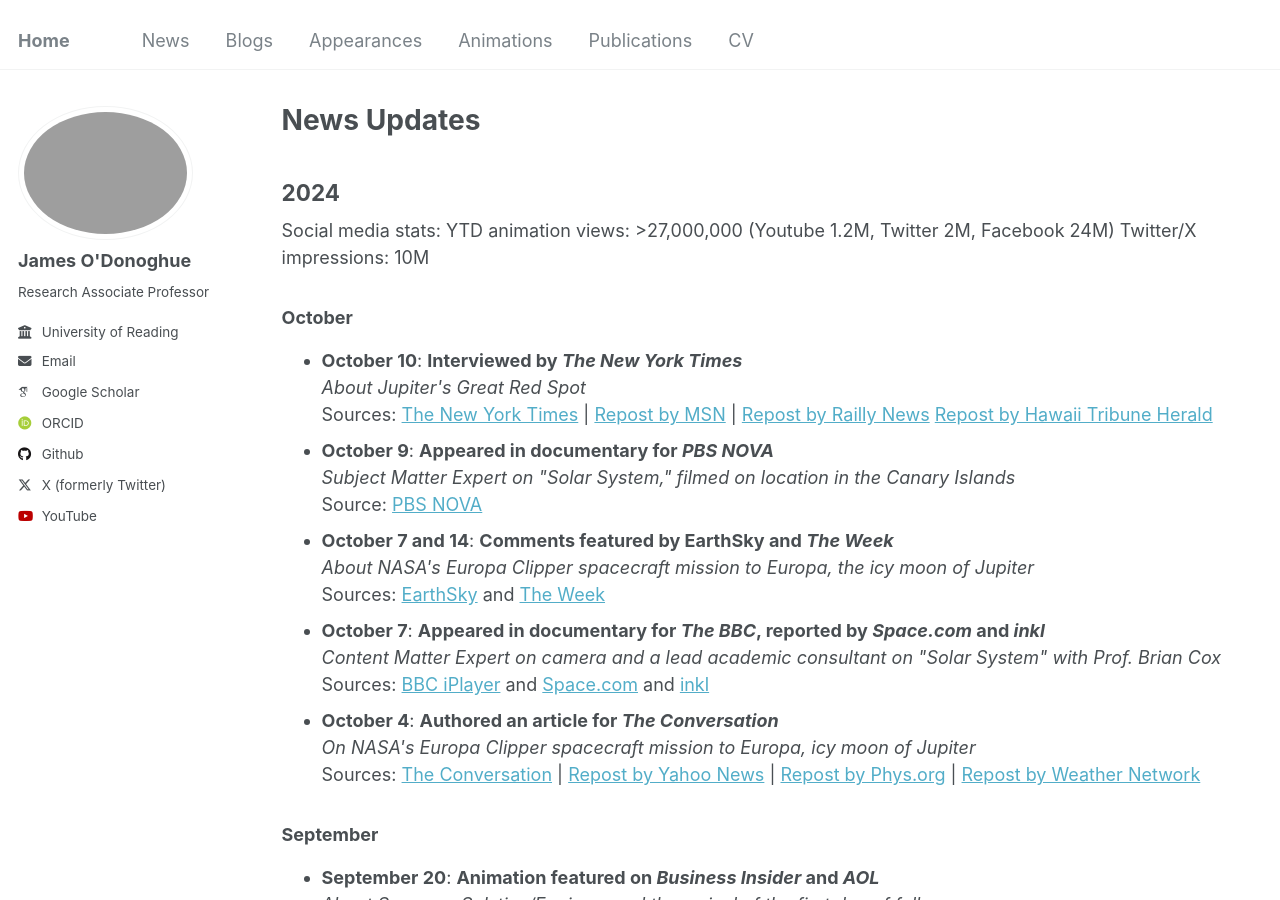
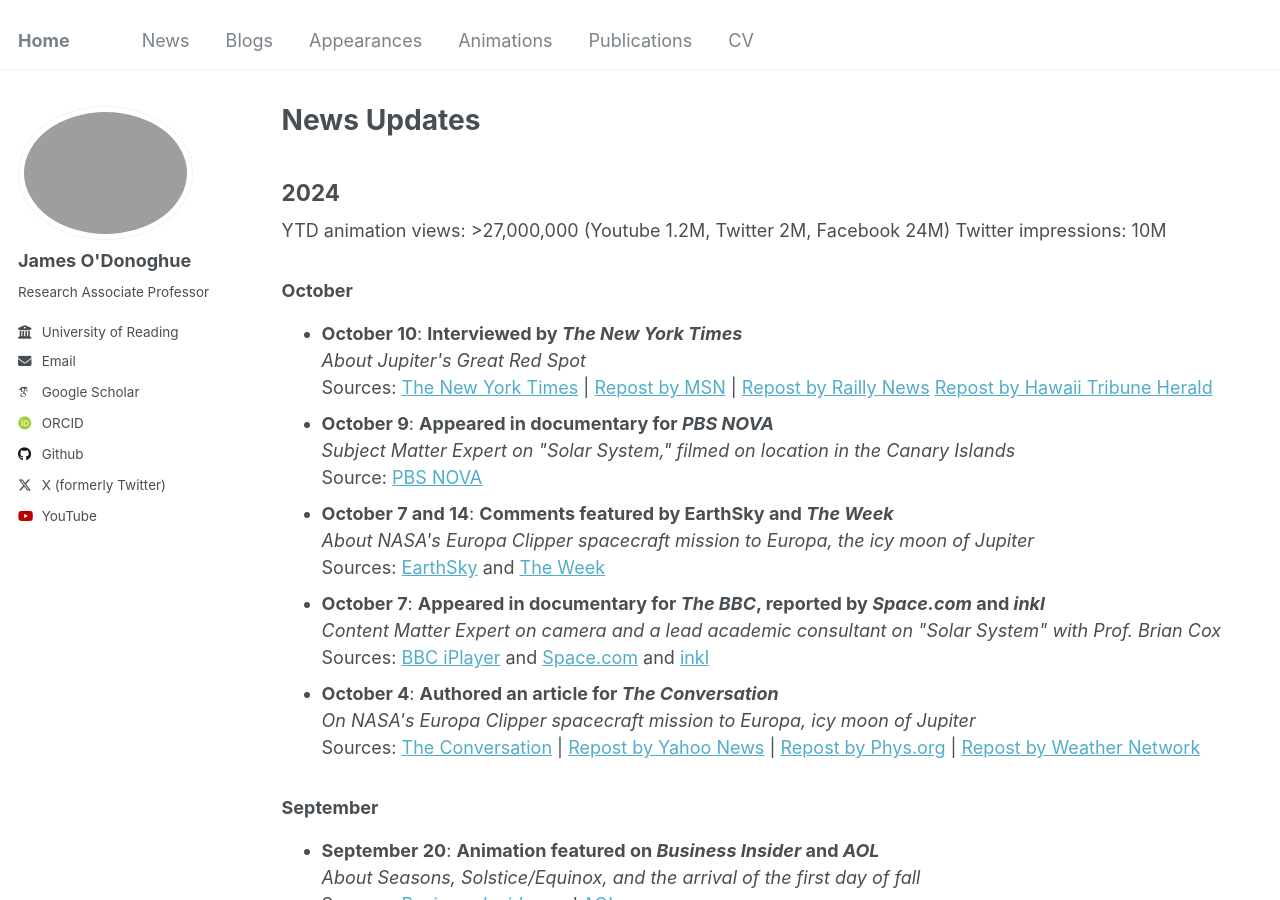
Before and after one commit to odonoghuespace/odonoghuespace.github.io, a Jekyll site: the page built from _pages/news.html, in a window 1280 px wide and 900 px high. Built offline with Jekyll 4.4.1, drawn with Linux system fonts in a browser that asks for light colours; some web fonts are replaced.

Commit message:
Update news.html

```diff
--- a/_pages/news.html
+++ b/_pages/news.html
@@ -6,9 +6,8 @@ author_profile: true
 ---
 
 <h2>2024</h2>
-Social media stats:
 YTD animation views: >27,000,000 (Youtube 1.2M, Twitter 2M, Facebook 24M)
-Twitter/X impressions: 10M
+Twitter impressions: 10M
 
 <h3>October</h3>
 <ul>
```
